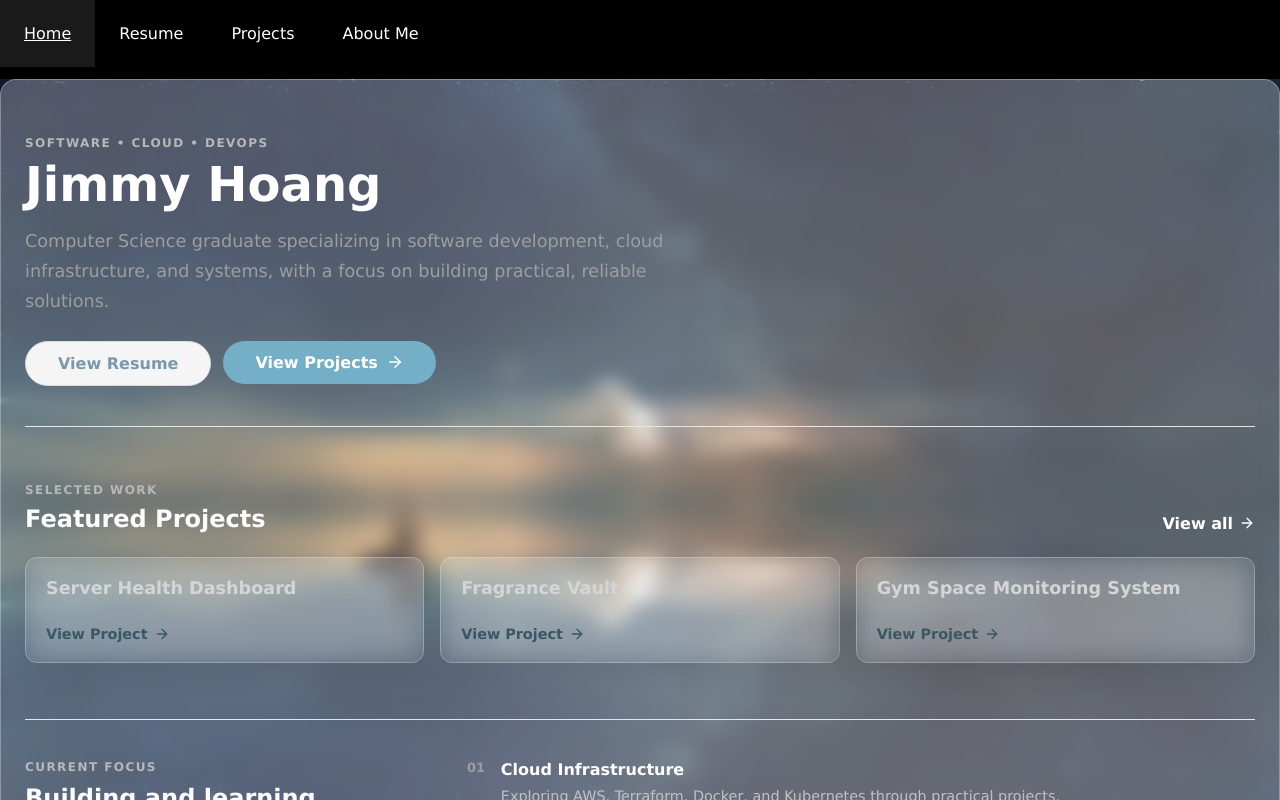
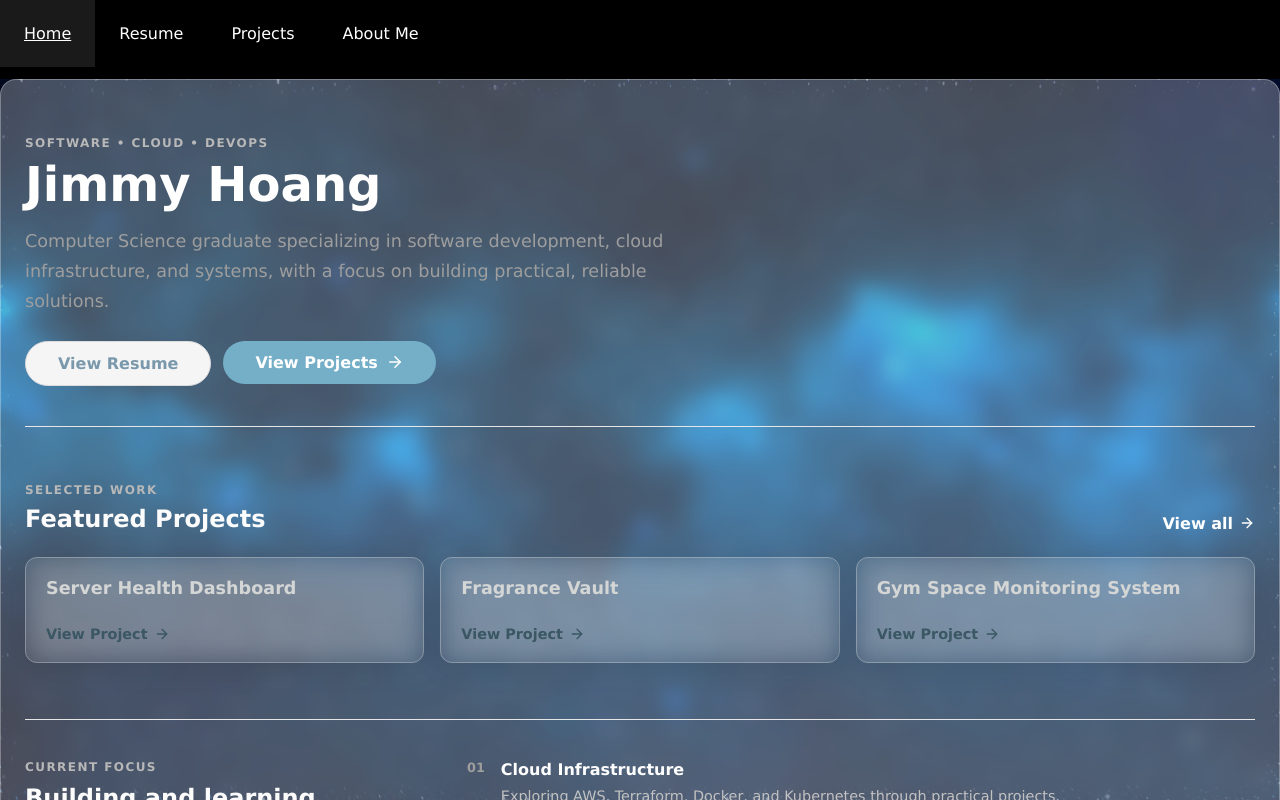
Before and after one commit to Justsomejimmy/cloud-resume-challenge, a React (Vite) app in the folder frontend/: page / in a window 1280 px wide. Built offline with nearby package versions, Linux system fonts and the light colour scheme; no server answers.

Commit message:
Change homepage background

```diff
--- a/frontend/src/assets/stylesheets/pages/home.css
+++ b/frontend/src/assets/stylesheets/pages/home.css
@@ -1,7 +1,7 @@
 @import 'css/breakpoints';
 
 body[location='home'] {
-    background-image: url("../../images/photo-1534447677768-be436bb09401.webp");
+    background-image: url("../../images/photo-1570284613060-766c33850e00.avif");
     background-size: cover;
     background-position: center;
     background-attachment: fixed;
```
Also changed, not shown: frontend/src/assets/images/photo-1570284613060-766c33850e00.avif (added).
